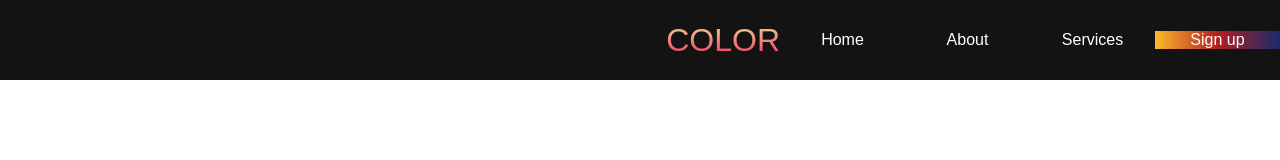
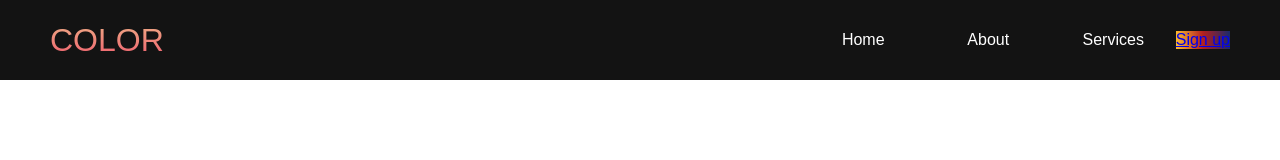
Before and after one commit to magacula/responsive-frontend-scroll-site, a plain HTML site: page index.html in a window 1280 px wide. Drawn offline with Linux system fonts and the light colour scheme.

Commit message:
fixed order of elements in DOM

```diff
--- a/index.html
+++ b/index.html
@@ -9,9 +9,9 @@
   <body>
     <!-- Navbar section -->
     <nav class="navbar">
-      <div class="navbar-container"></div>
-      <a href="#home" id="navbar_logo">COLOR</a>
-      <!-- navbar hamburger animation using span bars (for mobile devices) -->
+      <div class="navbar-container">
+        <a href="#home" id="navbar_logo">COLOR</a>
+      <!-- navbar menu button hamburger animation using span bars (for mobile devices) -->
       <div class="navbar__toggle" id="mobile-menu">
         <span class="bar"></span>
         <span class="bar"></span>
@@ -30,8 +30,9 @@
           >
         </li>
         <li class="navbar__btn">
-          <a href="#sign" class="navbar__links" id="signup">Sign up</a>
+          <a href="#sign" class="button" id="signup">Sign up</a>
         </li>
+    </div>
       </ul>
     </nav>
   </body>
```
